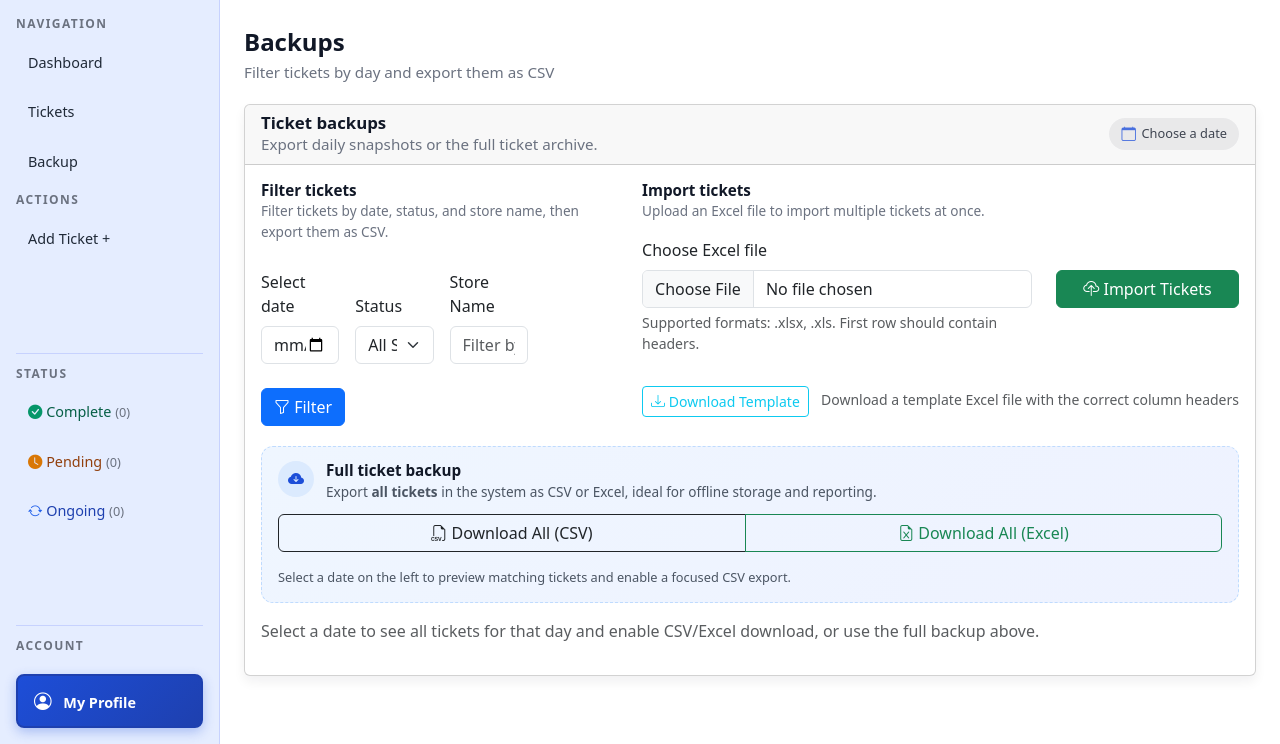
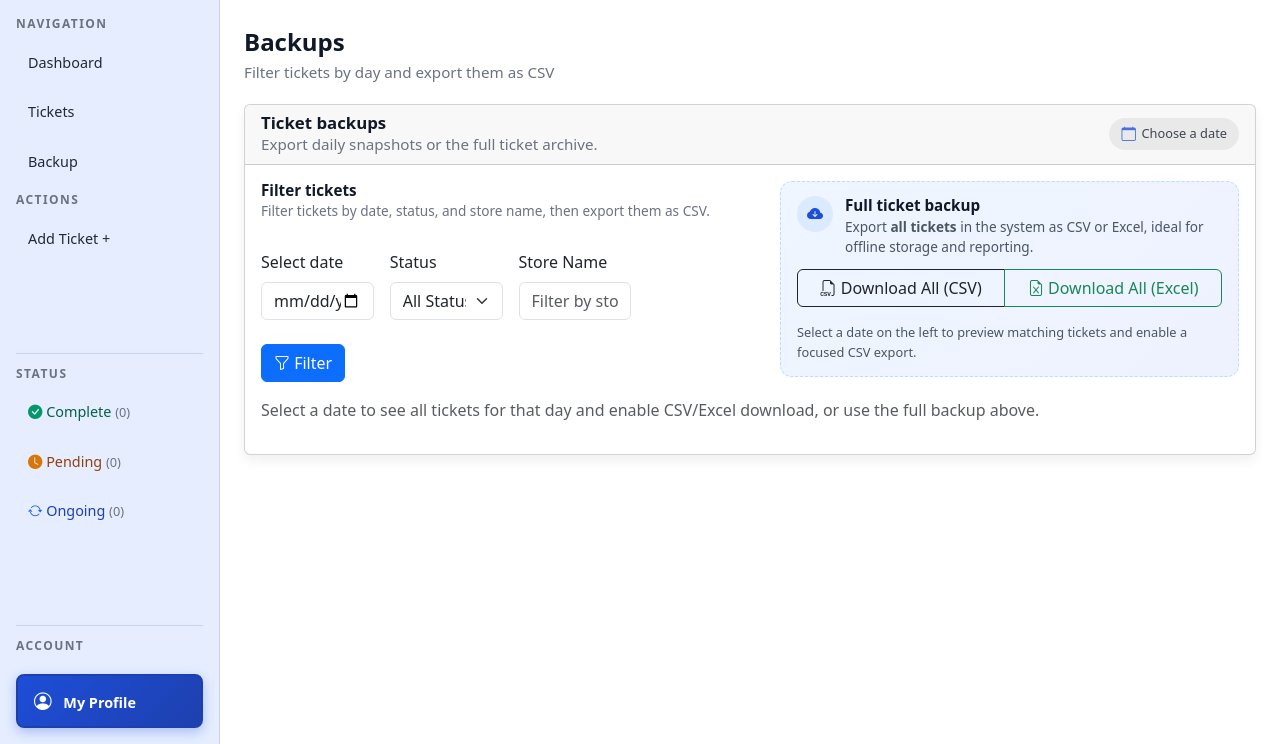
Before and after one commit to lorenzojacinto08-ux/ticketing_system, a Python web app: template templates/backup.html in a window 1280 px wide. Shown: the part 56-800 px from the top of the page. Run offline with Jinja, Linux system fonts and the light colour scheme; the template is opened without the code that fills it, so the values that code supplies are empty.

Commit message:
Remove Import tickets section from backups page

```diff
--- a/templates/backup.html
+++ b/templates/backup.html
@@ -113,66 +113,6 @@
                                         {{ filter_error }}
                                     </div>
                                 {% endif %}
-
-                                {% if upload_error %}
-                                    <div class="alert alert-danger mt-3">
-                                        <i class="bi bi-exclamation-triangle-fill"></i>
-                                        {{ upload_error }}
-                                    </div>
-                                {% endif %}
-
-                                {% if upload_success %}
-                                    <div class="alert alert-success mt-3">
-                                        <i class="bi bi-check-circle-fill"></i>
-                                        {{ upload_success }}
-                                    </div>
-                                {% endif %}
-                            </section>
-
-                            <section class="backup-upload">
-                                <h2 class="backup-section-title">Import tickets</h2>
-                                <p class="backup-section-subtitle">
-                                    Upload an Excel file to import multiple tickets at once.
-                                </p>
-                                <form method="post" enctype="multipart/form-data" class="mt-3">
-                                    <div class="row">
-                                        <div class="col-md-8">
-                                            <div class="mb-3">
-                                                <label for="excel_file" class="form-label">Choose Excel file</label>
-                                                <input
-                                                    type="file"
-                                                    id="excel_file"
-                                                    name="excel_file"
-                                                    class="form-control"
-                                                    accept=".xlsx,.xls"
-                                                    required
-                                                >
-                                                <div class="form-text">
-                                                    Supported formats: .xlsx, .xls. First row should contain headers.
-                                                </div>
-                                            </div>
-                                        </div>
-                                        <div class="col-md-4">
-                                            <div class="mb-3">
-                                                <label class="form-label d-block">&nbsp;</label>
-                                                <button type="submit" class="btn btn-success w-100">
-                                                    <i class="bi bi-cloud-upload"></i>
-                                                    Import Tickets
-                                                </button>
-                                            </div>
-                                        </div>
-                                    </div>
-                                </form>
-
-                                <div class="mt-3">
-                                    <a href="{{ url_for('backups', download=1, format='excel', template=1) }}" class="btn btn-outline-info btn-sm">
-                                        <i class="bi bi-download"></i>
-                                        Download Template
-                                    </a>
-                                    <small class="text-muted ms-2">
-                                        Download a template Excel file with the correct column headers
-                                    </small>
-                                </div>
                             </section>
 
                             <section class="backup-meta">
```
